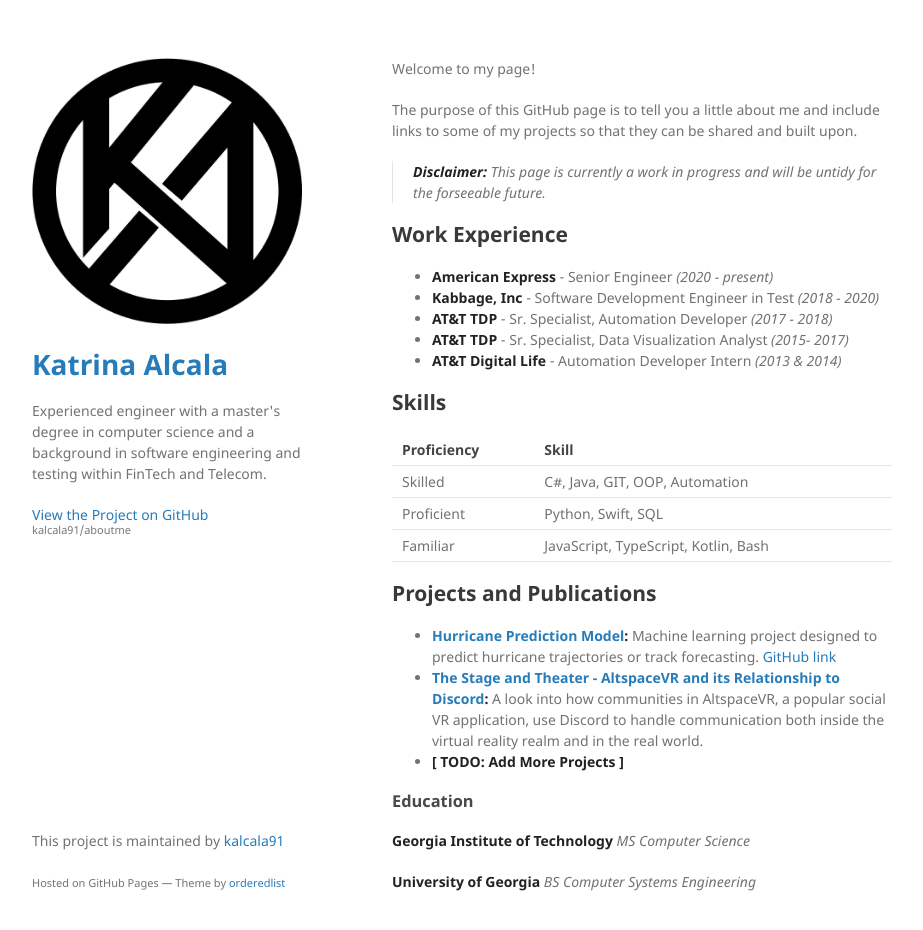
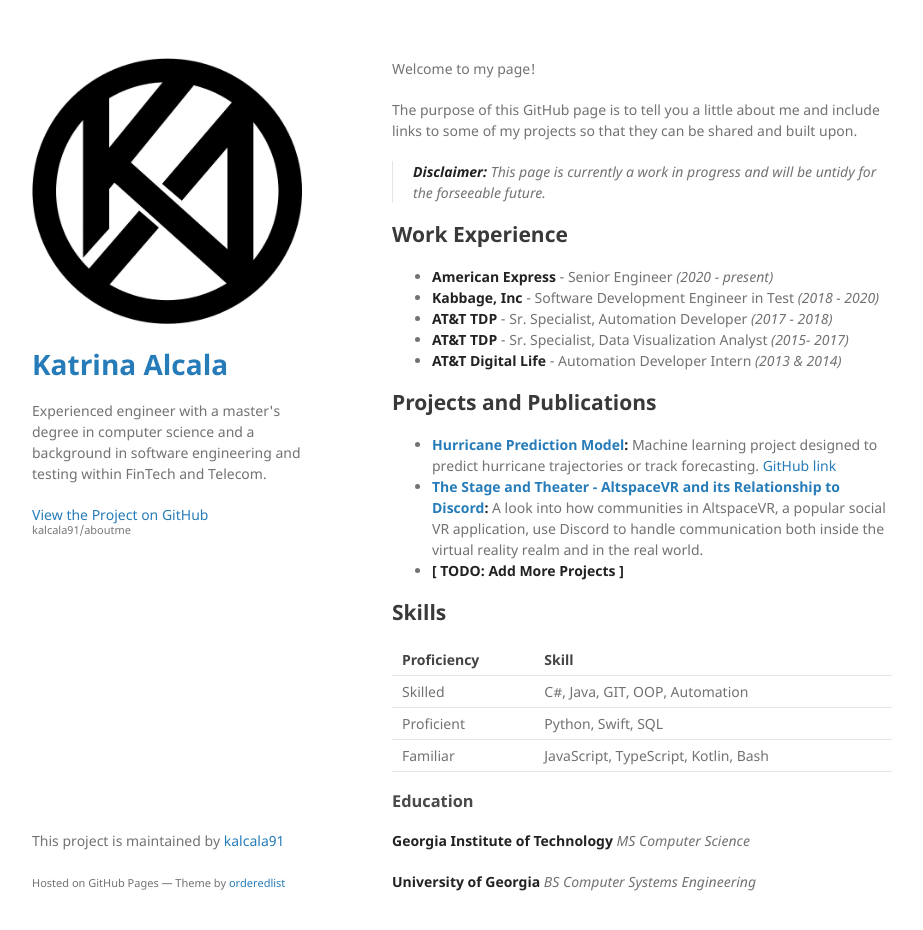
Before and after one commit to kalcala91/aboutme, a Jekyll site: the page built from index.md, in a window 1280 px wide and 962 px high. Shown: the top 930 px of the window, without its empty margins (178-1101 px from the left). Built offline with Jekyll 4.4.1, drawn with Linux system fonts in a browser that asks for light colours; part of the change alters nothing that is shown.

Commit message:
ok forreal final

```diff
--- a/index.md
+++ b/index.md
@@ -15,6 +15,12 @@ The purpose of this GitHub page is to tell you a little about me and include lin
 * **AT&T TDP** - Sr. Specialist, Data Visualization Analyst _(2015- 2017)_
 * **AT&T Digital Life** - Automation Developer Intern _(2013 & 2014)_
 
+## Projects and Publications
+
+* **[Hurricane Prediction Model](./hurricane_prediction_model.html):** Machine learning project designed to predict hurricane trajectories or track forecasting. [GitHub link](https://github.com/kalcala91/hurricane_prediction_model)
+* **[The Stage and Theater - AltspaceVR and its Relationship to Discord](./another-page.html):** A look into how communities in AltspaceVR, a popular social VR application, use Discord to handle communication both inside the virtual reality realm and in the real world.
+* **[ TODO: Add More Projects ]**
+
 ## Skills
 
 | Proficiency  | Skill                                  |
@@ -23,12 +29,6 @@ The purpose of this GitHub page is to tell you a little about me and include lin
 | Proficient   | Python, Swift, SQL                     |
 | Familiar     | JavaScript, TypeScript, Kotlin, Bash   |
 
-## Projects and Publications
-
-* **[Hurricane Prediction Model](./hurricane_prediction_model.html):** Machine learning project designed to predict hurricane trajectories or track forecasting. [GitHub link](https://github.com/kalcala91/hurricane_prediction_model)
-* **[The Stage and Theater - AltspaceVR and its Relationship to Discord](./another-page.html):** A look into how communities in AltspaceVR, a popular social VR application, use Discord to handle communication both inside the virtual reality realm and in the real world.
-* **[ TODO: Add More Projects ]**
-
 ### Education
 
 **Georgia Institute of Technology** _MS Computer Science_
```
